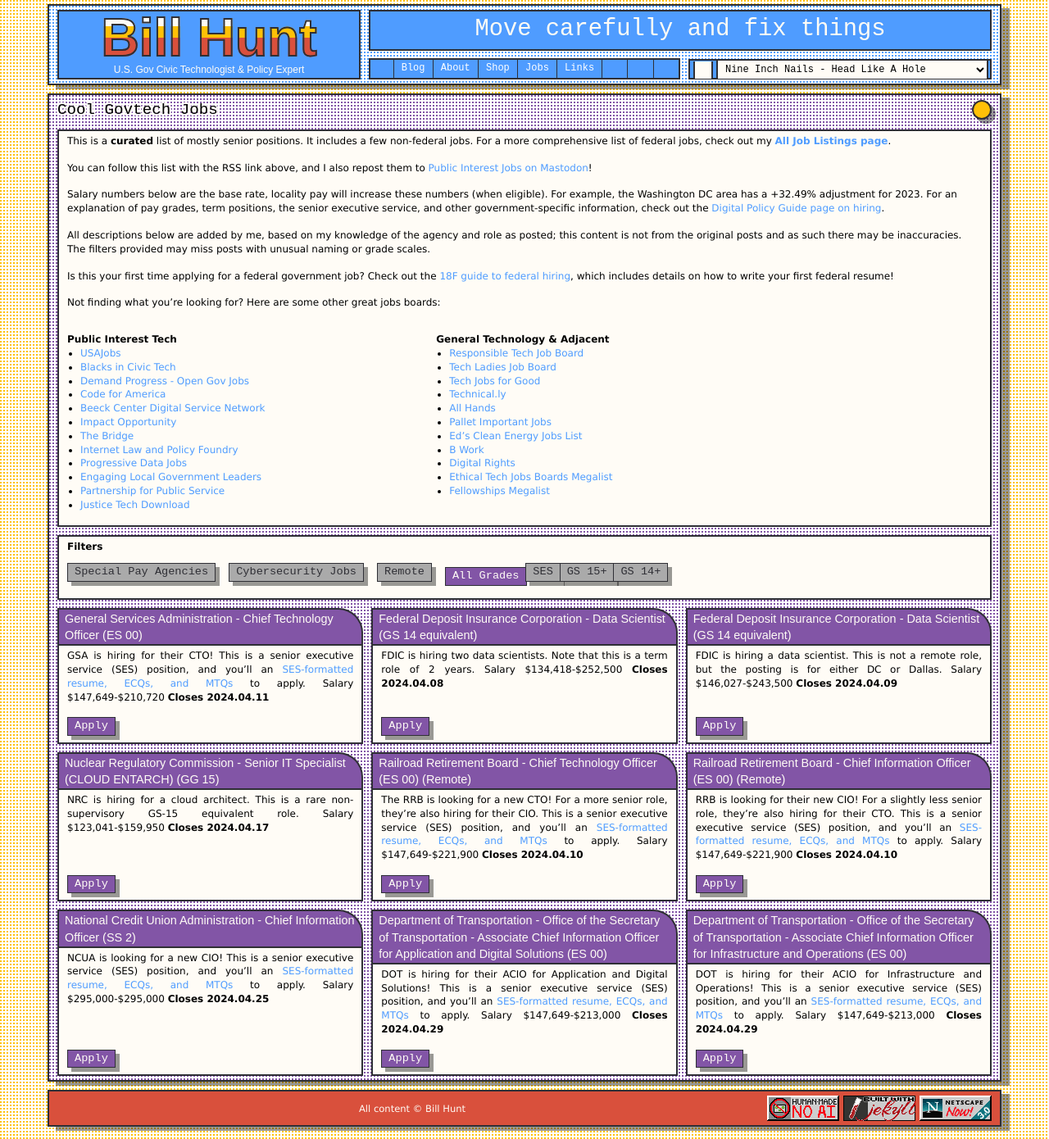
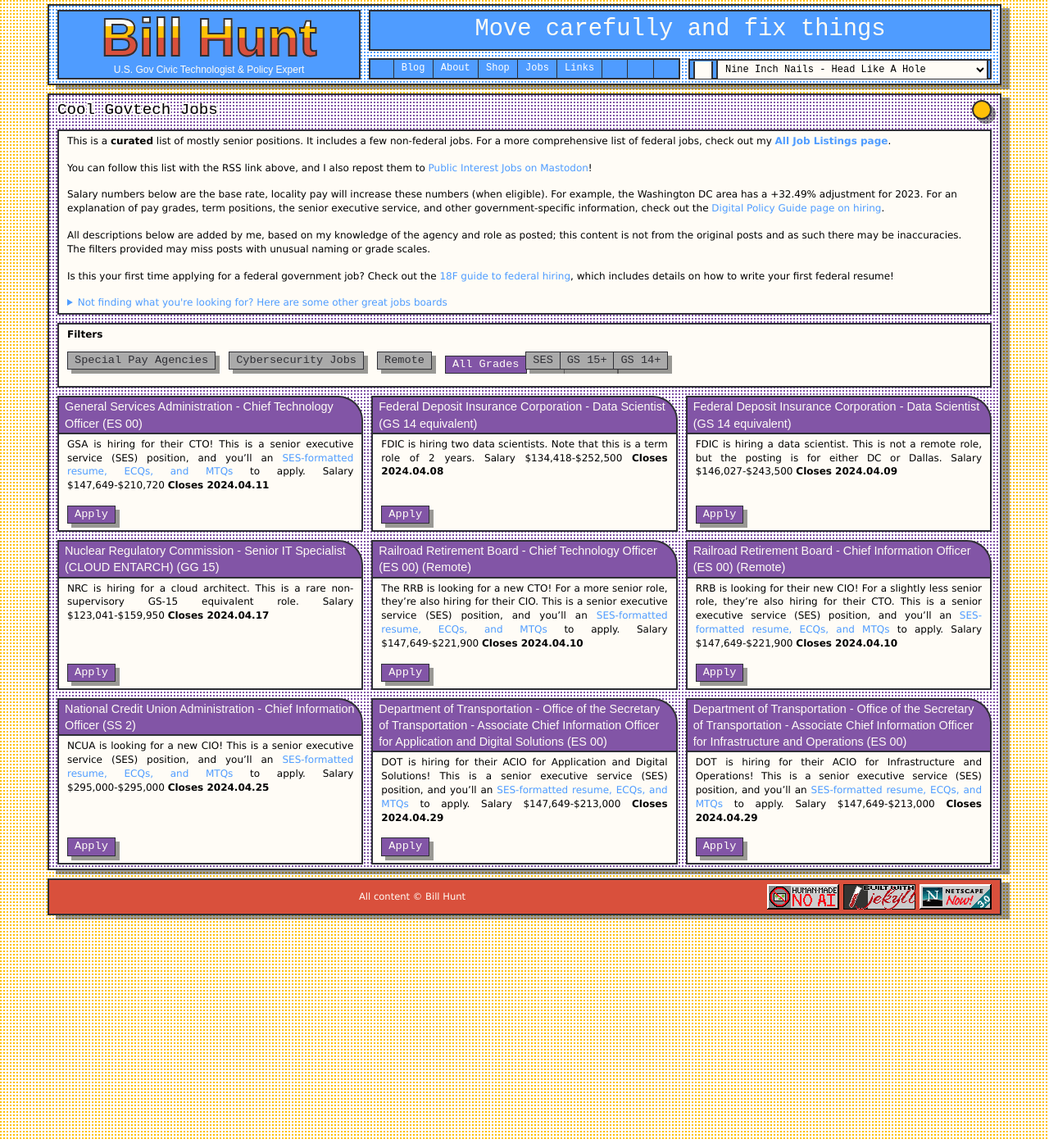
Before and after one commit to krusynth/billhunt.dev, a Jekyll site: the page built from jobs.md, in a window 1280 px wide. Shown: the whole page at 82% size. Built offline with Jekyll 4.4.1, drawn with Linux system fonts in a browser that asks for light colours; some web fonts are replaced.

Commit message:
Add collapsible jobs links section.

```diff
--- a/assets/css/main.scss
+++ b/assets/css/main.scss
@@ -84,7 +84,7 @@
   font-size: .85em;
 }
 
-a {
+a, summary {
   text-decoration: none;
   color: $link-color;
 }
--- a/jobs.md
+++ b/jobs.md
@@ -18,37 +18,45 @@
 
 Is this your first time applying for a federal government job? Check out the [18F guide to federal hiring](https://join.tts.gsa.gov/hiring-process/), which includes details on how to write your first federal resume!
 
-Not finding what you're looking for? Here are some other great jobs boards:
+<details>
 
-* {:.heading} **Public Interest Tech**
-* [USAJobs](https://www.usajobs.gov/)
-* [Blacks in Civic Tech](https://jobs.blacksincivictech.org/)
-* [Demand Progress - Open Gov Jobs](https://twitter.com/opengovjobs)
-* [Code for America](https://civictechjobs.codeforamerica.org/)
-* [Beeck Center Digital Service Network](https://airtable.com/shr94eNIRwETYYH4V/tbllb0ep4vRowx2Uj/viwJGUwYMfzsf5qGr)
-* [Impact Opportunity](https://impactopportunity.org/jobs/)
-* [The Bridge](https://jobs.thebridgework.com/)
-* [Internet Law and Policy Foundry](https://www.ilpfoundry.us/jobs/)
-* [Progressive Data Jobs](https://www.progressivedatajobs.org/job-postings/)
-* [Engaging Local Government Leaders](https://elgljobs.com/)
-* [Partnership for Public Service](https://gogovernment.org/fellowship/ipa-talent-exchange-program/#candidate)
-* [Justice Tech Download](https://www.justicetech.download/)
-{:.column}
+<summary>Not finding what you're looking for? Here are some other great jobs boards</summary>
+<div>
+
+<ul class="column">
+  <li class="heading"><strong>Public Interest Tech</strong></li>
+  <li><a href="https://www.usajobs.gov/">USAJobs</a></li>
+  <li><a href="https://jobs.blacksincivictech.org/">Blacks in Civic Tech</a></li>
+  <li><a href="https://twitter.com/opengovjobs">Demand Progress - Open Gov Jobs</a></li>
+  <li><a href="https://civictechjobs.codeforamerica.org/">Code for America</a></li>
+  <li><a href="https://airtable.com/shr94eNIRwETYYH4V/tbllb0ep4vRowx2Uj/viwJGUwYMfzsf5qGr">Beeck Center Digital Service Network</a></li>
+  <li><a href="https://impactopportunity.org/jobs/">Impact Opportunity</a></li>
+  <li><a href="https://jobs.thebridgework.com/">The Bridge</a></li>
+  <li><a href="https://www.ilpfoundry.us/jobs/">Internet Law and Policy Foundry</a></li>
+  <li><a href="https://www.progressivedatajobs.org/job-postings/">Progressive Data Jobs</a></li>
+  <li><a href="https://elgljobs.com/">Engaging Local Government Leaders</a></li>
+  <li><a href="https://gogovernment.org/fellowship/ipa-talent-exchange-program/#candidate">Partnership for Public Service</a></li>
+  <li><a href="https://www.justicetech.download/">Justice Tech Download</a></li>
+</ul>
+
+<ul class="column">
+  <li class="heading"><strong>General Technology &amp; Adjacent</strong></li>
+  <li><a href="https://alltechishuman.org/responsible-tech-job-board">Responsible Tech Job Board</a></li>
+  <li><a href="https://members.hiretechladies.com/jobs">Tech Ladies Job Board</a></li>
+  <li><a href="https://techjobsforgood.com/">Tech Jobs for Good</a></li>
+  <li><a href="https://technical.ly/jobs/">Technical.ly</a></li>
+  <li><a href="https://jobs.all-hands.us/jobs">All Hands</a></li>
+  <li><a href="https://important-jobs.pallet.com/jobs">Pallet Important Jobs</a></li>
+  <li><a href="https://edsjobslist.com/">Ed’s Clean Energy Jobs List</a></li>
+  <li><a href="https://www.bwork.com/candidate/job_search/quick/results?sort_field=post_date&amp;sort_dir=desc">B Work</a></li>
+  <li><a href="https://www.digitalrights.community/job-board">Digital Rights</a></li>
+  <li><a href="https://docs.google.com/spreadsheets/d/1dFVoF6f9VU5pjaGhyyvQaBN0n6ae-iLCtlvsO1N2jhA/edit#gid=0">Ethical Tech Jobs Boards Megalist</a></li>
+  <li><a href="https://docs.google.com/spreadsheets/d/1VpYIEC7MhA_6VVORk5S9CDuccx_tEvFVefeDTilenXQ/edit#gid=0">Fellowships Megalist</a></li>
+</ul>
 
 
-* {:.heading} **General Technology & Adjacent**
-* [Responsible Tech Job Board](https://alltechishuman.org/responsible-tech-job-board)
-* [Tech Ladies Job Board](https://members.hiretechladies.com/jobs)
-* [Tech Jobs for Good](https://techjobsforgood.com/)
-* [Technical.ly](https://technical.ly/jobs/)
-* [All Hands](https://jobs.all-hands.us/jobs)
-* [Pallet Important Jobs](https://important-jobs.pallet.com/jobs)
-* [Ed's Clean Energy Jobs List](https://edsjobslist.com/)
-* [B Work](https://www.bwork.com/candidate/job_search/quick/results?sort_field=post_date&sort_dir=desc)
-* [Digital Rights](https://www.digitalrights.community/job-board)
-* [Ethical Tech Jobs Boards Megalist](https://docs.google.com/spreadsheets/d/1dFVoF6f9VU5pjaGhyyvQaBN0n6ae-iLCtlvsO1N2jhA/edit#gid=0)
-* [Fellowships Megalist](https://docs.google.com/spreadsheets/d/1VpYIEC7MhA_6VVORk5S9CDuccx_tEvFVefeDTilenXQ/edit#gid=0)
-{:.column}
+</div>
+</details>
 
 {% assign now = 'now' | date: '%s' %}
 
```
